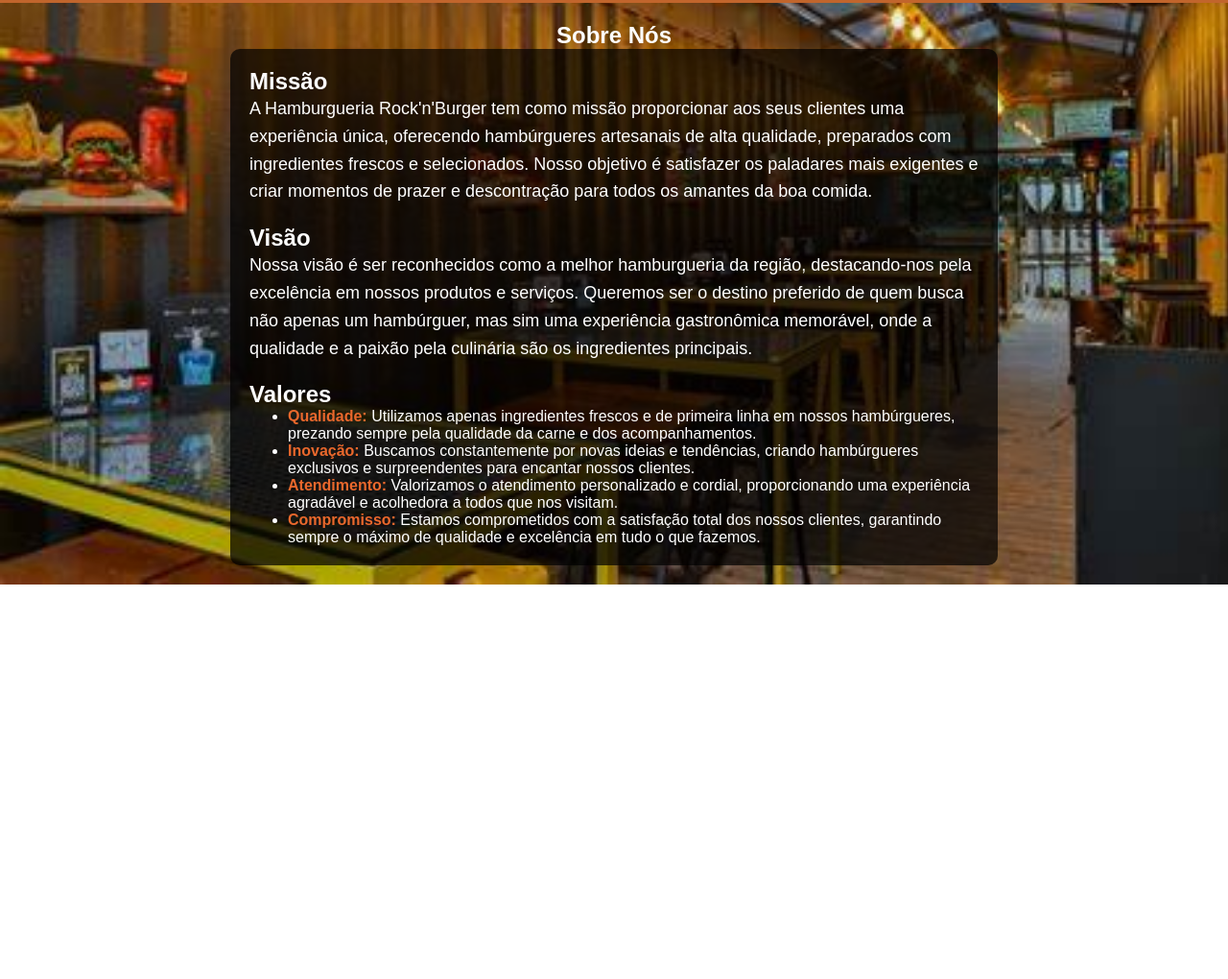
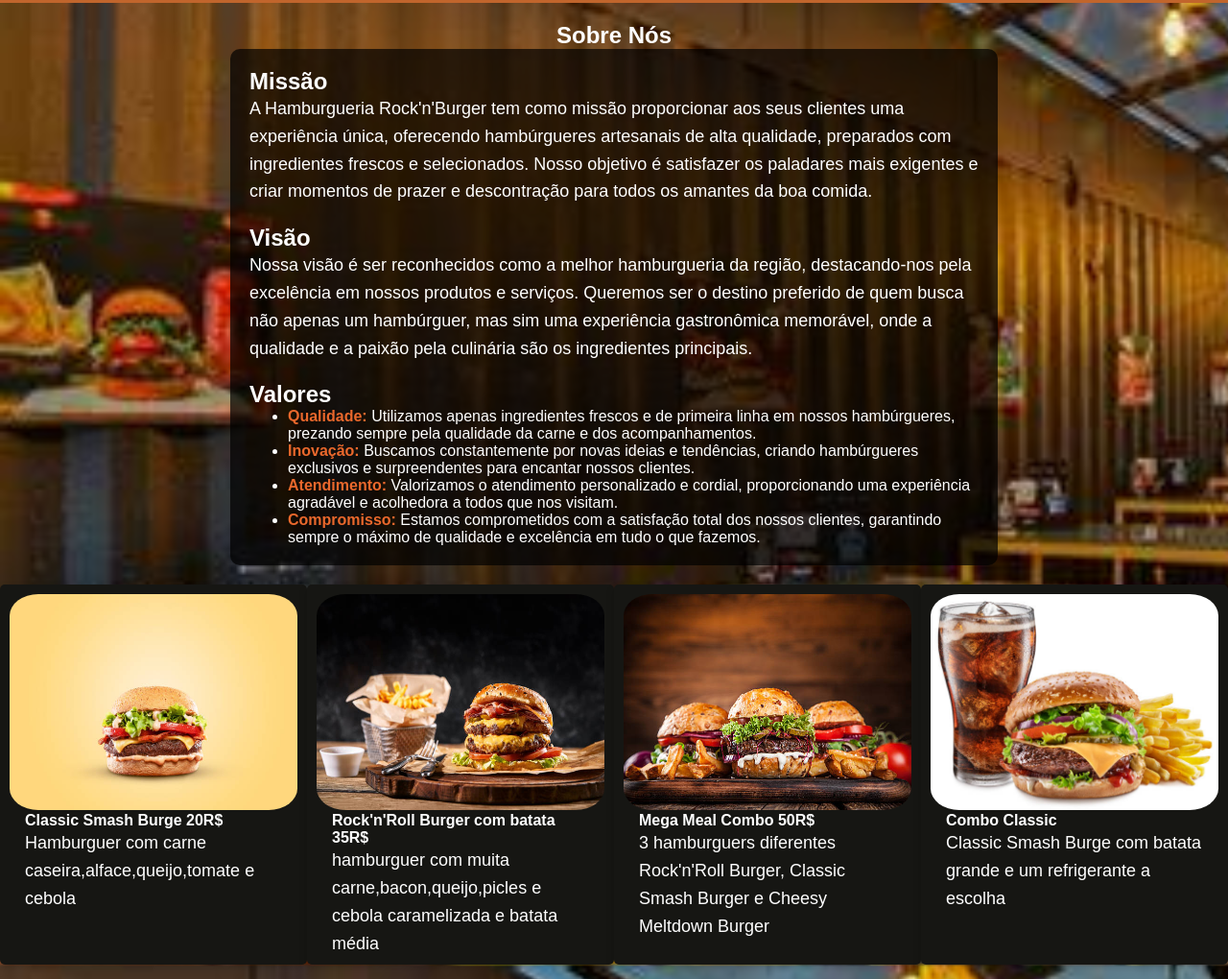
Before and after one commit to GBLBORGES/hamburguer, a plain HTML site: page index.html in a window 1280 px wide. Shown: the part 257-1277 px from the top of the page at 96% size. Before the commit the page ends 866 px from the top, so only its background shows below. Drawn offline with Linux system fonts and the light colour scheme.

Commit message:
feat: section with burguer cards

```diff
--- a/hamburguer.css
+++ b/hamburguer.css
@@ -12,17 +12,17 @@
 
  body {
     font-family: Arial, sans-serif;
-    background-image: url('./src/tela\ de\ fundo.jpg'); /* Substitua 'background.jpg' pelo caminho da sua imagem de fundo */
+    background-image: url('./src/tela\ de\ fundo.jpg');
     background-size: cover;
     color: #fff;
 }
-.container {
+.cont {
     max-width: 800px;
     margin: 0 auto;
     padding: 20px;
 }
 .mission {
-    background-color: rgba(0, 0, 0, 0.7); /* Fundo semi-transparente preto */
+    background-color: rgba(0, 0, 0, 0.7);
     padding: 20px;
     border-radius: 10px;
 }
@@ -72,3 +72,29 @@ header {
    display: flex;
    justify-content:flex-start;
 }
+
+article {
+    display: flex;
+    justify-content: space-evenly;
+}
+.card {
+    background-color: rgb(22, 22, 19);
+    box-shadow: 0 4px 8px 0 rgba(0,0,0,0.2);
+    transition: 0.3s;
+    width: 25%;
+    padding: 10px;
+    border-radius: 5px;
+  }
+
+  .card img {
+    height: 60%;
+    border-radius: 10%;
+  }
+
+  .card:hover {
+    box-shadow: 0 8px 16px 0 rgba(0,0,0,0.2);
+  }
+
+  .container {
+    padding: 2px 16px;
+  }
--- a/index.html
+++ b/index.html
@@ -27,7 +27,7 @@
              </a>
          </div>
     </header>
-    <article class="container">
+    <section class="cont">
         <h1>Sobre Nós</h1>
         <div class="mission">
             <h2>Missão</h2>
@@ -44,9 +44,36 @@
                 <li><span class="highlight">Compromisso:</span> Estamos comprometidos com a satisfação total dos nossos clientes, garantindo sempre o máximo de qualidade e excelência em tudo o que fazemos.</li>
             </ul>
         </div>
-    </article>
-    <section>
-
     </section>
+    <article class="produtos">
+        <div class="card">
+            <img src="./src/istockphoto-1323075103-612x612.jpg" alt="Avatar" style="width:100%">
+            <div class="container">
+              <h4 id="produto"><b>Classic Smash Burge  20R$</b></h4>
+              <p>Hamburguer com carne caseira,alface,queijo,tomate e cebola</p>
+            </div>
+          </div>
+          <div class="card">
+            <img src="./src/opção2.jpg" alt="Avatar" style="width:100%">
+            <div class="container">
+                <h4><b>Rock'n'Roll Burger com batata 35R$</b></h4>
+                <p>hamburguer com muita carne,bacon,queijo,picles e cebola caramelizada e batata média</p>
+            </div>
+          </div>
+          <div class="card">
+            <img src="./src/opção3.jpg" alt="Avatar" style="width:100%">
+            <div class="container">
+              <h4><b>Mega Meal Combo 50R$</b></h4>
+              <p>3 hamburguers diferentes Rock'n'Roll Burger, Classic Smash Burger e Cheesy Meltdown Burger</p>
+            </div>
+          </div>
+          <div class="card">
+            <img src="./src/combo.jpg" alt="Avatar" style="width:100%">
+            <div class="container">
+              <h4><b>Combo Classic</b></h4>
+              <p>Classic Smash Burge com batata grande e um refrigerante a escolha</p>
+            </div>
+          </div>
+      </article>
 </body>
 </html>
```
